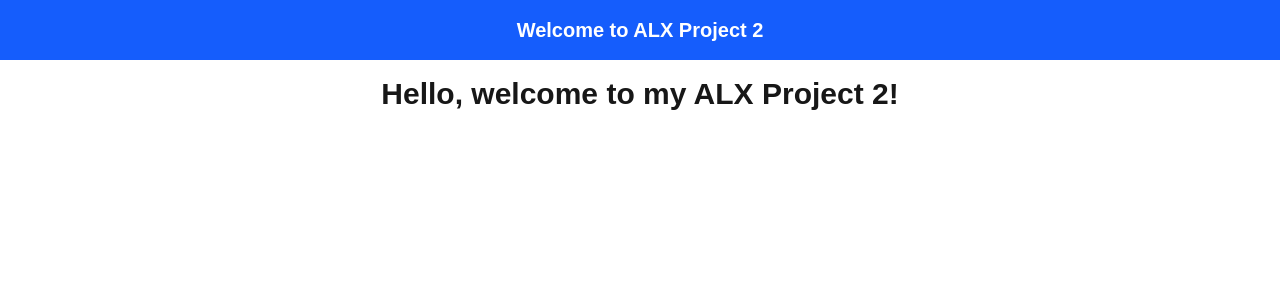
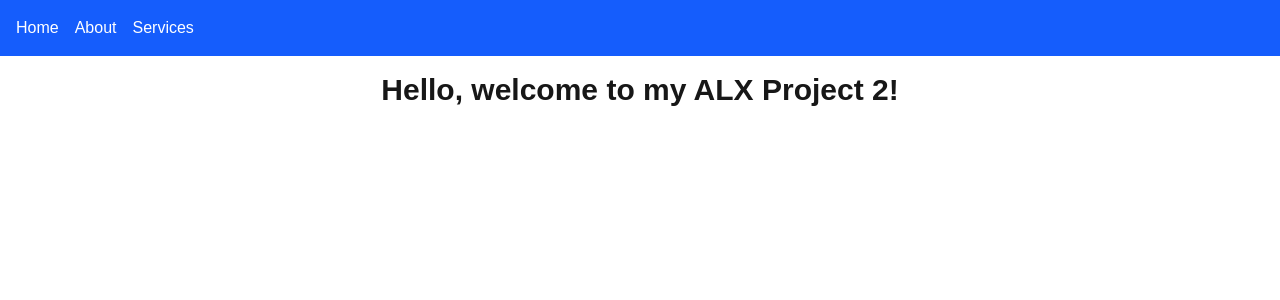
Before and after one commit to kayden14/alx-project-0x02-setup, a Next.js app in the folder alx-project-0x02/: page / in a window 1280 px wide. Shown: the top 300 px of the page. Built offline with nearby package versions, Linux system fonts and the light colour scheme.

Commit message:
created new files

```diff
--- a/alx-project-0x02/components/layout/Header.tsx
+++ b/alx-project-0x02/components/layout/Header.tsx
@@ -1,8 +1,17 @@
-// components/layout/Header.tsx
-export default function Header() {
+import Link from "next/link";
+
+const Header = () => {
   return (
-    <header className="bg-blue-600 text-white p-4 text-center text-xl font-semibold">
-      Welcome to ALX Project 2
+    <header className="bg-blue-600 text-white p-4">
+      <nav className="flex space-x-4">
+        <Link href="/" className="hover:underline">Home</Link>
+        <Link href="/home" className="hover:underline">About</Link>
+        <Link href="/about" className="hover:underline">Services</Link>
+      </nav>
     </header>
   );
-}
+};
+
+export default Header;
+// This is a simple header component for a Next.js application.
+// It includes navigation links to the home, about, and home pages.
--- /dev/null
+++ b/alx-project-0x02/pages/about.tsx
@@ -0,0 +1,13 @@
+import React from "react";
+
+const AboutPage = () => {
+  return (
+    <div className="p-6">
+      <h1 className="text-2xl font-bold">About Us</h1>
+    </div>
+  );
+};
+
+export default AboutPage;
+// This is a simple about page component for a Next.js application.
+// It includes a heading and some basic styling using Tailwind CSS.
--- /dev/null
+++ b/alx-project-0x02/pages/home.tsx
@@ -0,0 +1,13 @@
+import React from "react";
+
+const HomePage = () => {
+  return (
+    <div className="p-6">
+      <h1 className="text-2xl font-bold">Welcome to the Home Page</h1>
+    </div>
+  );
+};
+
+export default HomePage;
+// This is a simple home page component for a Next.js application.
+// It includes a heading and some basic styling using Tailwind CSS.
```
